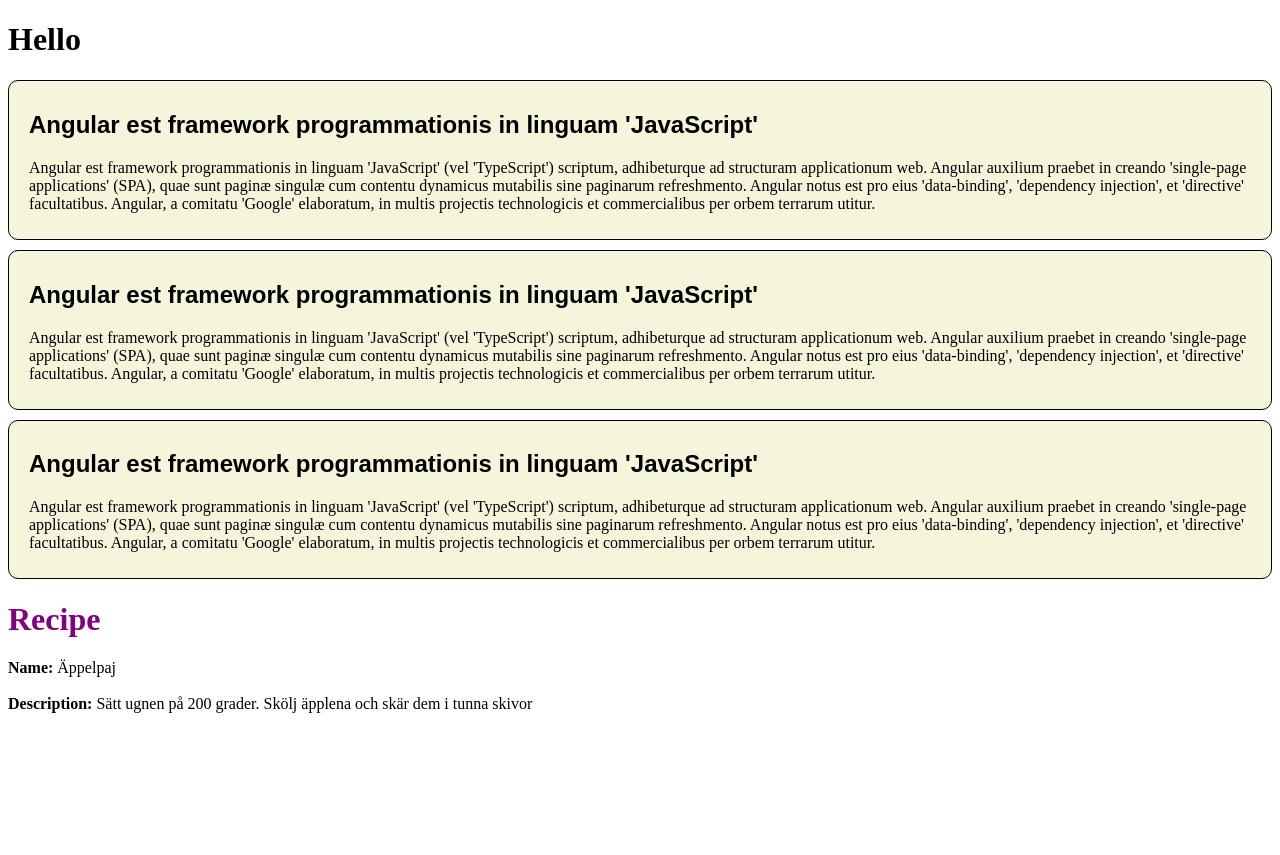
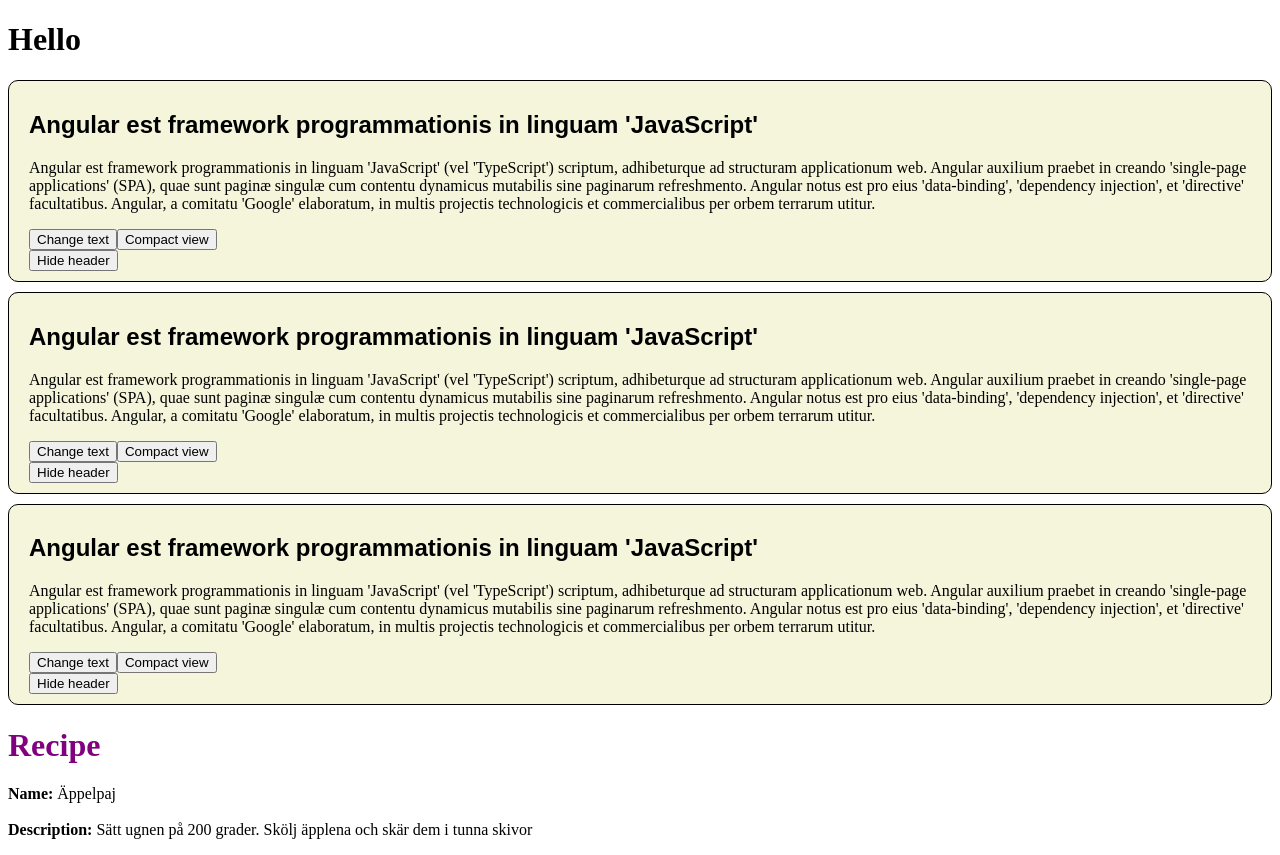
Before and after one commit to Grubesic/angular-shop, an Angular app: page / in a window 1280 px wide. Before the commit the page ends 800 px from the top, so only its background shows below. Built offline with nearby package versions, Linux system fonts and the light colour scheme.

Commit message:
andra övningen

```diff
--- a/src/app/news-item/news-item.component.css
+++ b/src/app/news-item/news-item.component.css
@@ -1,4 +1,4 @@
-div{
+.box{
   border: solid 1px;
   border-radius: 10px;
   padding: 10px 20px;
--- a/src/app/news-item/news-item.component.html
+++ b/src/app/news-item/news-item.component.html
@@ -1,4 +1,16 @@
-<div>
-  <h2>{{header}}</h2>
-  <p>{{content}}</p>
+<div class="box">
+  <div *ngIf="headerVisible">
+    <h2>{{header}}</h2>
+  </div>
+
+  <button *ngIf="!detailsVisible" (click)="compactView(true)">Show details</button>
+
+  <div *ngIf="detailsVisible">
+    <p>{{content}}</p>
+
+    <button (click)="changeText()">Change text</button>
+    <button (click)="compactView(false)">Compact view</button>
+  </div>
+  <button *ngIf="headerVisible" (click)="showHeader(false)">Hide header</button>
+  <button *ngIf="!headerVisible" (click)="showHeader(true)">Show header</button>
 </div>
--- a/src/app/news-item/news-item.component.ts
+++ b/src/app/news-item/news-item.component.ts
@@ -13,4 +13,20 @@
   @Input() header = "";
   @Input() content = "";
 
+  detailsVisible = true;
+  headerVisible = true;
+
+
+  changeText() {
+    this.header = "Header changed";
+    this.content = "Content changed";
+  }
+
+  compactView(showDetails: boolean) {
+    this.detailsVisible = showDetails;
+  }
+
+  showHeader(b: boolean) {
+    this.headerVisible = b
+  }
 }
```
